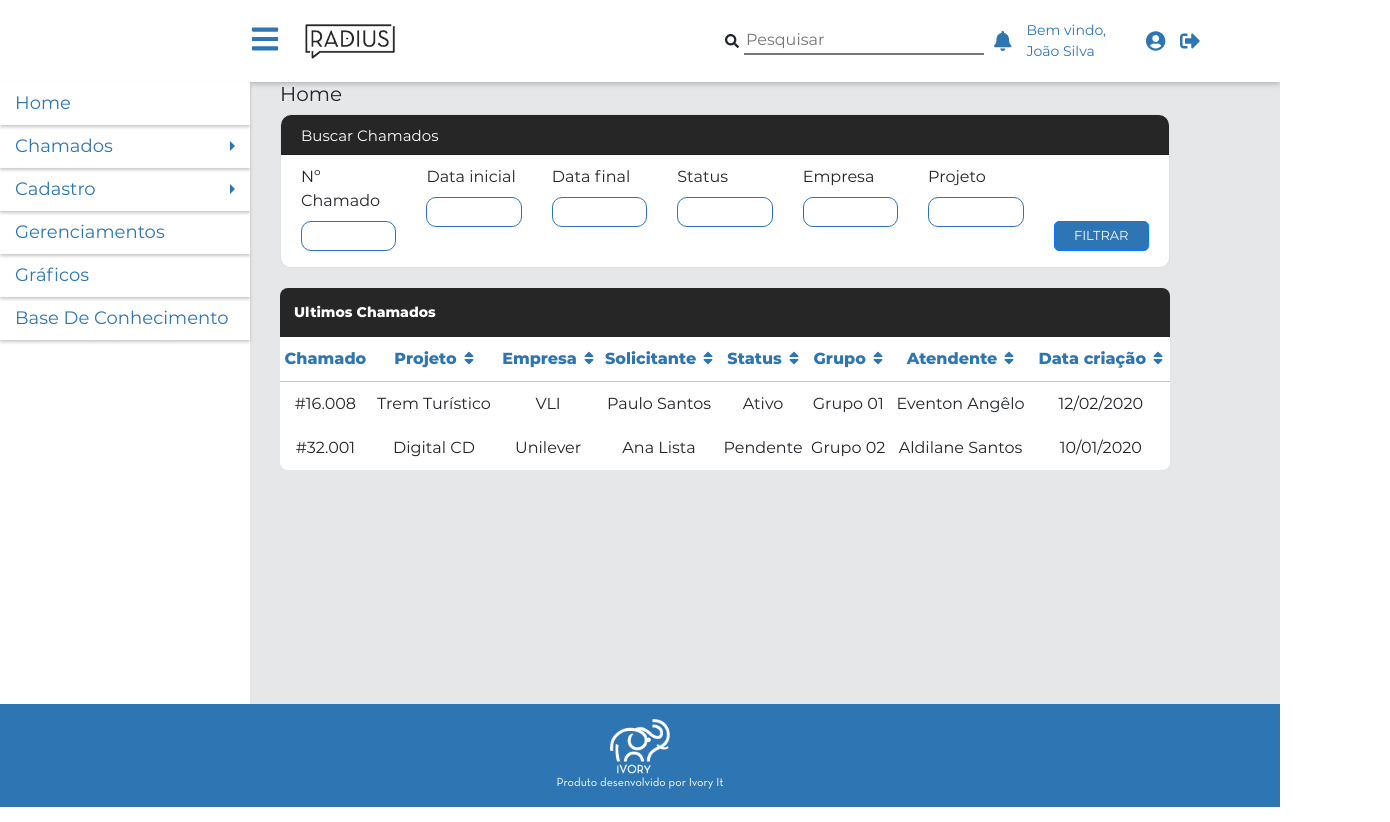
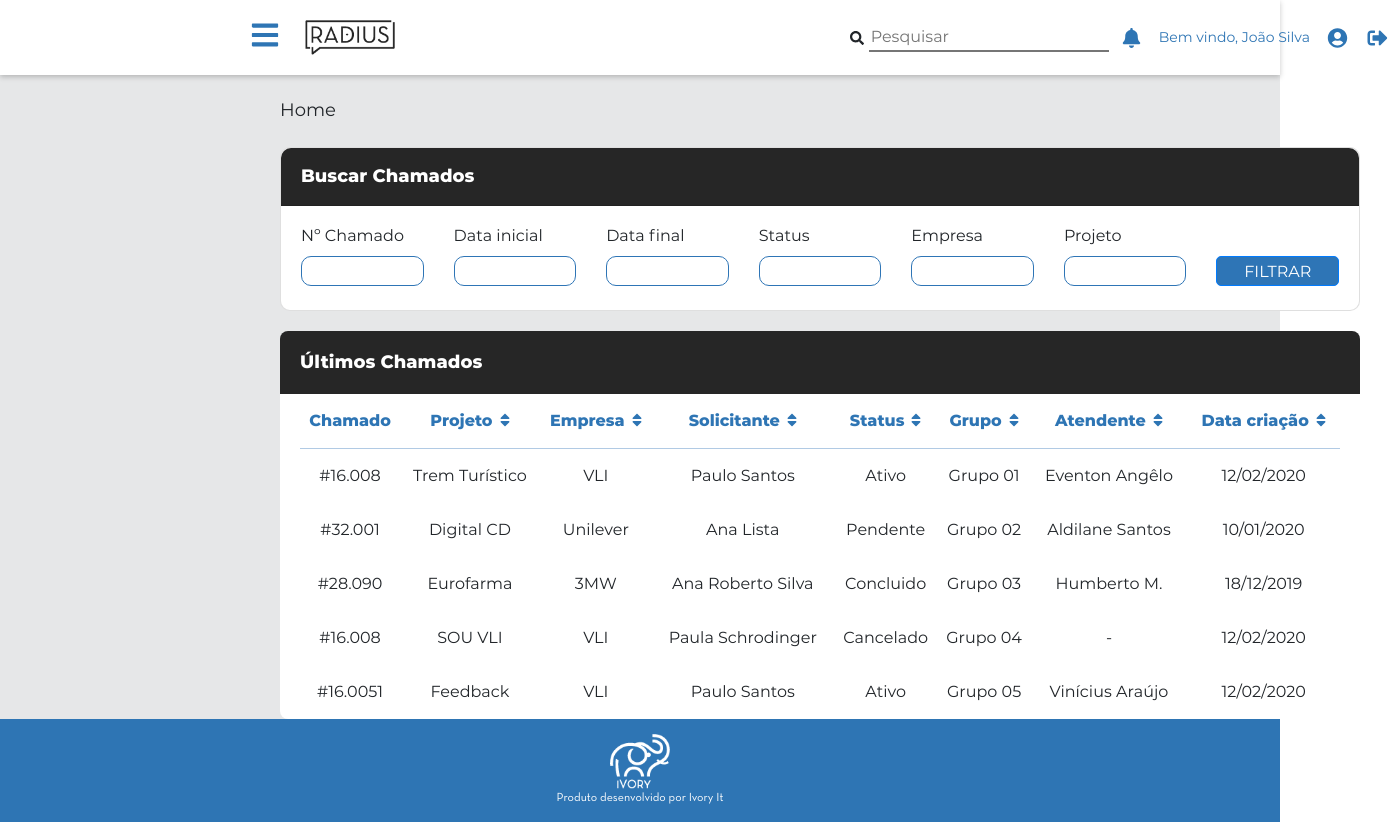
Before and after one commit to jorgelucasdev/Radius-IvoryFrontEnd, a React (Create React App) app in the folder radius/: page / in a window 1280 px wide. Shown: the whole page, 1390 px wide, since content can reach past the window. Built offline with nearby package versions, Linux system fonts and the light colour scheme.

Commit message:
Ultimos Chamados
Conteúdo da tabela ampliado e botões de ordenação editados

```diff
--- a/radius/src/pages/DefaultLayoutPrivate/index.js
+++ b/radius/src/pages/DefaultLayoutPrivate/index.js
@@ -21,7 +21,7 @@ function DefaultLayoutPublic(props) {
       <div>
         <header className={styles.cabecalho}>
           <Container className={styles.container}>
-            <Col md={10} className={styles.colPrincipal}>
+            <Col md={12} className={styles.colPrincipal}>
               <Row>
                 <Col className={styles.colEsquerda}>
                   <div>
@@ -61,7 +61,7 @@ function DefaultLayoutPublic(props) {
             </Col>
           </Container>
         </header>
-        <Navbar expand="lg" className="flex-column">
+        {/* <Navbar expand="lg" className="flex-column">
           <Navbar.Collapse id="basic-navbar-nav">
             <Nav defaultActiveKey="/home" className="flex-column">
               <Nav.Link href="#">Home</Nav.Link>
@@ -88,10 +88,10 @@ function DefaultLayoutPublic(props) {
               <Nav.Link href="#">Base De Conhecimento</Nav.Link>
             </Nav>
           </Navbar.Collapse>
-        </Navbar>
+        </Navbar> */}
         <main className={styles.principal}>
           <Container className={styles.containerPrincipal}>
-            <Col md={10} className={styles.colCentral}>
+            <Col md={12} className={styles.colCentral}>
               <BrowserRouter>
                 <Suspense fallback={<main>Carregando...</main>}>
                   <Switch>
--- a/radius/src/pages/home/BuscarChamados.module.scss
+++ b/radius/src/pages/home/BuscarChamados.module.scss
@@ -12,14 +12,16 @@
         .headerBusca {
             border-radius: 10px 10px 0px 0px;
             background: #262626;
-            height: 40px;
+            padding: 18px 20px;
             color: #ffff;
-            font-size: 15px;
+            font-size: 18px;
+            font-weight: bold;
         }
         .bodyBusca {
-            padding: 10px 20px;
+            padding: 18px 20px;
             .rowBusca {
                 .info {
+                    font-size: 16px;
                     .input {
                         margin: 0 0 6px;
                         width: 100%;
@@ -44,7 +46,7 @@
                         background-color: $color;
                         margin: 0 0 6px 0;
                         padding: 3px 6px;
-                        font-size: 13px;
+                        font-size: 16px;
                     }
                 }
             }
--- a/radius/src/pages/home/UltimosChamados.js
+++ b/radius/src/pages/home/UltimosChamados.js
@@ -1,8 +1,8 @@
 import React from "react";
 import { useTable, useSortBy } from "react-table";
-import styles from "./index.module.scss";
+import styles from "./UltimosChamados.module.scss";
 import { FontAwesomeIcon } from "@fortawesome/react-fontawesome";
-import { faSort } from "@fortawesome/free-solid-svg-icons";
+import { faSort, faCaretUp, faCaretDown } from "@fortawesome/free-solid-svg-icons";
 
 export default function UltimosChamados() {
   const data = React.useMemo(() => [
@@ -25,6 +25,33 @@ export default function UltimosChamados() {
       grupo: "Grupo 02",
       atendente: "Aldilane Santos",
       datacriacao: "10/01/2020"
+    }, {
+      chamado: "#28.090",
+      projeto: "Eurofarma",
+      empresa: "3MW",
+      solicitante: "Ana Roberto Silva",
+      status: "Concluido",
+      grupo: "Grupo 03",
+      atendente: "Humberto M.",
+      datacriacao: "18/12/2019"
+    }, {
+      chamado: "#16.008",
+      projeto: "SOU VLI",
+      empresa: "VLI",
+      solicitante: "Paula Schrodinger",
+      status: "Cancelado",
+      grupo: "Grupo 04",
+      atendente: "-",
+      datacriacao: "12/02/2020"
+    }, {
+      chamado: "#16.0051",
+      projeto: "Feedback",
+      empresa: "VLI",
+      solicitante: "Paulo Santos",
+      status: "Ativo",
+      grupo: "Grupo 05",
+      atendente: "Vinícius Araújo",
+      datacriacao: "12/02/2020"
     }
   ]);
 
@@ -72,7 +99,7 @@ export default function UltimosChamados() {
   );
   return (
     <div className={styles.colPrincipal}>
-      <p className={styles.header}>Ultimos Chamados</p>
+      <p className={styles.header}>Últimos Chamados</p>
       <div className={styles.content}>
         <Table columns={columns} data={data} />
       </div>
@@ -102,22 +129,20 @@ function Table({ data, columns }) {
             {headerGroup.headers.map(column => {
               console.log(column);
               return (
-                <th>
+                <th {...column.getHeaderProps(column.getSortByToggleProps())}>
                   {column.render("Header")}
                   {!["chamado"].includes(column.id) ? (
-                    <span
-                      {...column.getHeaderProps(column.getSortByToggleProps())}
-                    >
-                      {column.isSorted ? (
-                        column.isSortedDesc ? (
-                          "▲"
-                        ) : (
-                          "▼"
-                        )
-                      ) : (
+                    <span>
+                      {column.isSorted ? (column.isSortedDesc ? ( <FontAwesomeIcon
+                          icon={faCaretUp}
+                          className={styles.arrow}
+                        />) : (<FontAwesomeIcon
+                          icon={faCaretDown}
+                          className={styles.arrow}
+                        />)) : (
                         <FontAwesomeIcon
                           icon={faSort}
-                          className={styles.iconInput}
+                          className={styles.arrow}
                         />
                       )}
                     </span>
--- /dev/null
+++ b/radius/src/pages/home/UltimosChamados.module.scss
@@ -0,0 +1,67 @@
+.colPrincipal{
+
+    .header{
+        border-radius: 8px 8px 0 0;
+        background: #262626;
+        color: #ffffff;
+        font-size: 18px;
+        font-weight: bold;
+        padding: 18px 20px;
+        margin: 0;
+
+    }
+    .content{
+        padding: 0 20px;
+        background:white;
+        border-radius: 0 0 8px 8px;
+        table{
+            width: 100%;
+        }
+
+        th{
+            padding: 15px 0;
+            text-align: center;
+            color: #2E75B4;
+            border-bottom: 1px solid rgba(151,186 ,219, 0.5) ;
+            font-size: 16px;
+            .arrow{
+                margin: 0 0 0 7px;
+            }
+        }
+        tr{
+            text-align: center;
+            td{
+                font-size: 16px;
+                padding: 15px 0;
+            }
+        }
+    }
+
+
+}
+
+
+
+
+
+
+
+
+// .ultimasChamadas{
+
+//     .cabecalho{
+//         border-radius: 5px 5px 0 0;
+//         background: #262626;
+//         color: white;
+//         padding: 0 15px;
+//     }
+//     .body{
+//         background: white;
+//         border-radius: 0 0 5px 5px;
+
+//         thead th{
+//             color: #007bff;
+//             border-bottom: 2px solid #97BADB;
+//         }
+//     }
+// }
--- a/radius/src/pages/home/index.js
+++ b/radius/src/pages/home/index.js
@@ -3,12 +3,13 @@ import { Row, Col } from "react-bootstrap";
 import { useTable, useSortBy } from 'react-table';
 import UltimosChamados from './UltimosChamados'
 import BuscarChamados from "./BuscarChamados";
+import styles from './index.module.scss';
 const Home = () => {
   return (
     <div>
 
         <Col>
-          <h5>Home</h5>
+          <h1>Home</h1>
           <BuscarChamados />
           <UltimosChamados/>
         </Col>
--- a/radius/src/pages/home/index.module.scss
+++ b/radius/src/pages/home/index.module.scss
@@ -1,64 +1,5 @@
-.colPrincipal{
-
-    .header{
-        border-radius: 8px 8px 0 0;
-        background: #262626;
-        color: #ffffff;
-        font-size: 14px;
-        font-weight: bold;
-        padding: 14px;
-        margin: 0;
-
-    }
-    .content{
-        background:white;
-        border-radius: 0 0 8px 8px;
-        table{
-            width: 100%;
-        }
-
-        th{
-            padding: 10px 0;
-            text-align: center;
-            color: #2E75B4;
-            border-bottom: 1px solid rgba(151,186 ,219, 0.5) ;
-        }
-        tr{
-            text-align: center;
-            td{
-                padding: 10px 0;
-            }
-        }
-    }
-
-
+h1{
+    font-size: 18px;
+    padding: 25px 0;
+    margin: 0px;
 }
-
-.iconInput{
-    margin: 0 0 0 7px;
-}
-
-
-
-
-
-
-
-// .ultimasChamadas{
-
-//     .cabecalho{
-//         border-radius: 5px 5px 0 0;
-//         background: #262626;
-//         color: white;
-//         padding: 0 15px;
-//     }
-//     .body{
-//         background: white;
-//         border-radius: 0 0 5px 5px;
-
-//         thead th{
-//             color: #007bff;
-//             border-bottom: 2px solid #97BADB;
-//         }
-//     }
-// }
```
